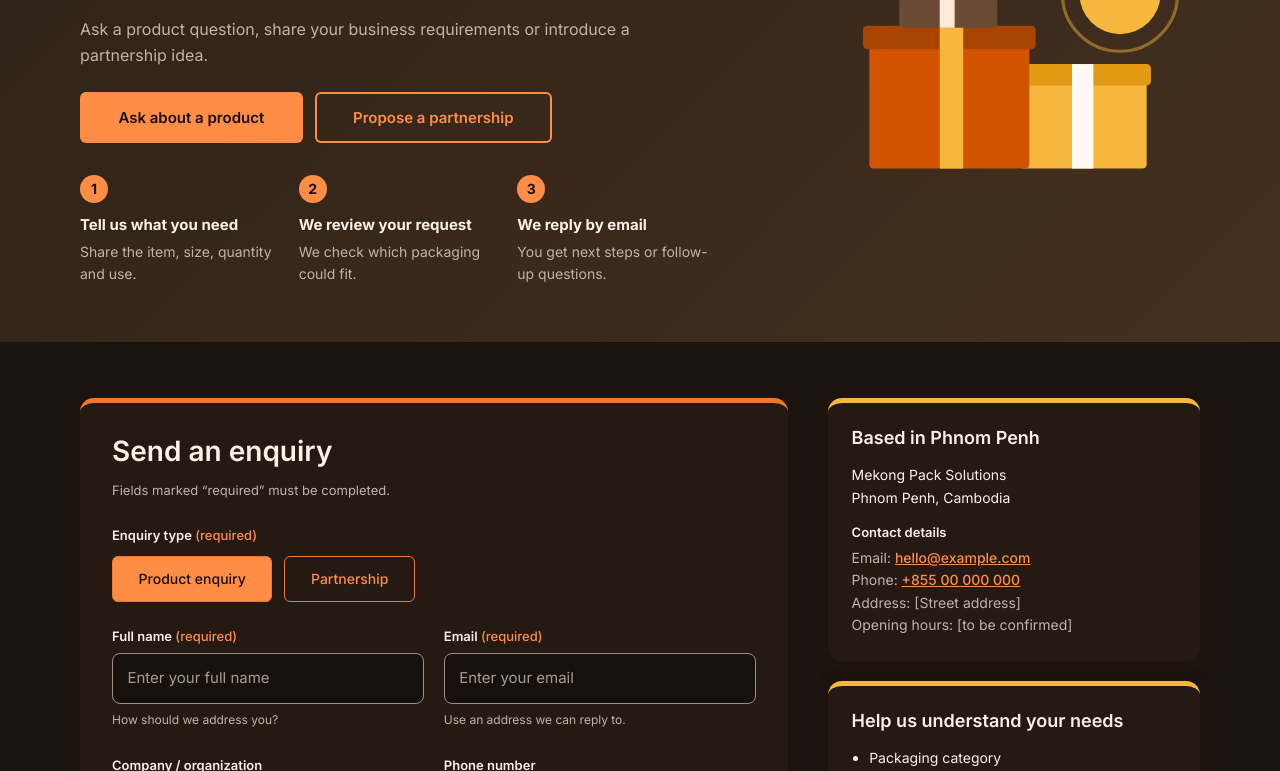
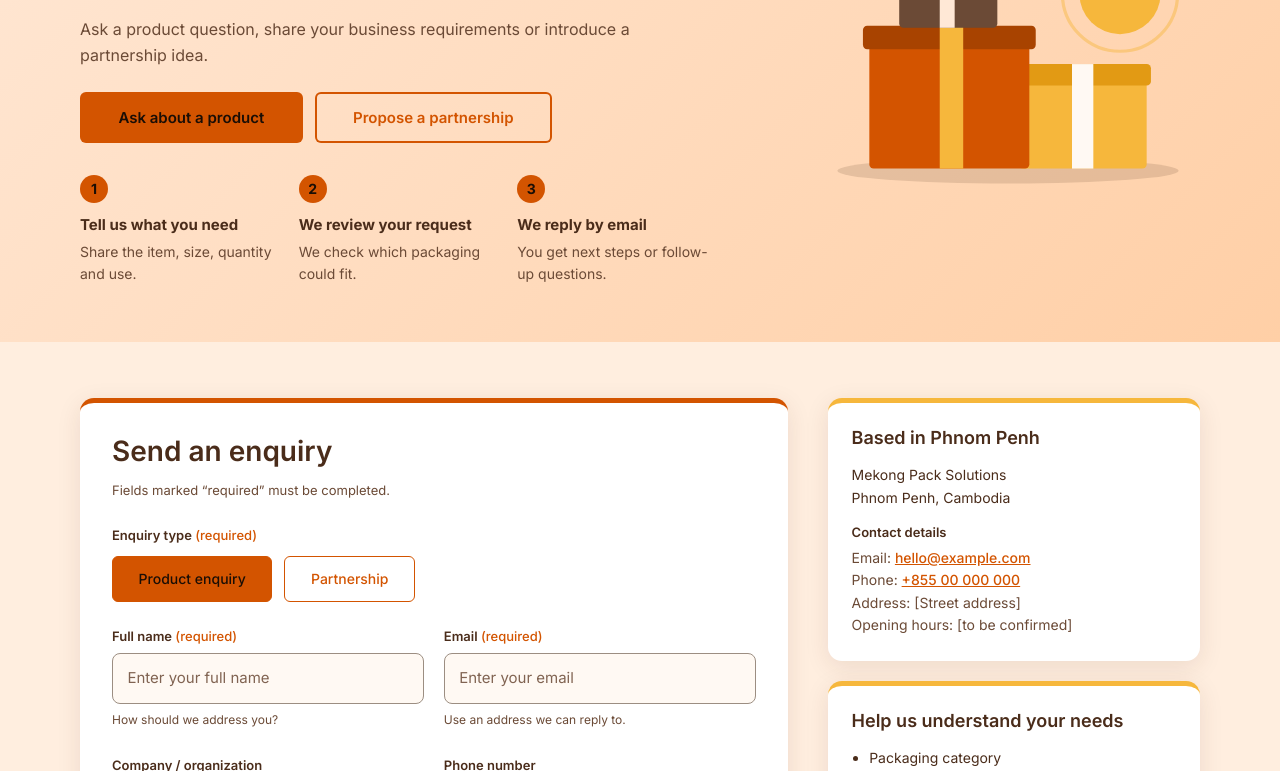
Before and after one commit to Siavfong-key/project-mekong-pack-solution, a plain HTML site: page contact.html in a window 1280 px wide. Shown: the part 329-1100 px from the top of the page. Drawn offline with Linux system fonts and the dark colour scheme.

Commit message:
update contact page design

```diff
--- a/contact.css
+++ b/contact.css
@@ -26,16 +26,16 @@
 
 @media (prefers-color-scheme: dark) {
   :root {
-    --page-bg: #17110d;
-    --tint: #241a13;
-    --section-bg: #1c140f;
-    --card: #241a13;
-    --hero-from: #2d2118;
-    --hero-to: #44301f;
-    --text: #fbf1e6;
-    --text-soft: #c2b3a5;
-    --primary: #f0782a;
-    --primary-dark: #ff8d45;
+    --page-bg: #fff9f3;
+    --tint: #ffe8d6;
+    --section-bg: #ffeedf;
+    --card: #ffffff;
+    --hero-from: #ffe8d6;
+    --hero-to: #ffcfa6;
+    --text: #4a2c1a;
+    --text-soft: #6b4a36;
+    --primary: #d35400;
+    --primary-dark: #d35400;
     --on-primary: #1a0e05;
     --input-border: #9c8e82;
     --error: #ffb4ab;
@@ -131,6 +131,7 @@ a {
   align-items: center;
   justify-content: space-between;
   flex-wrap: wrap;
+  flex-shrink: 0;
   gap: 1rem;
   padding-block: 1rem;
 }
```
Also changed, not shown: images/image.png (added).
